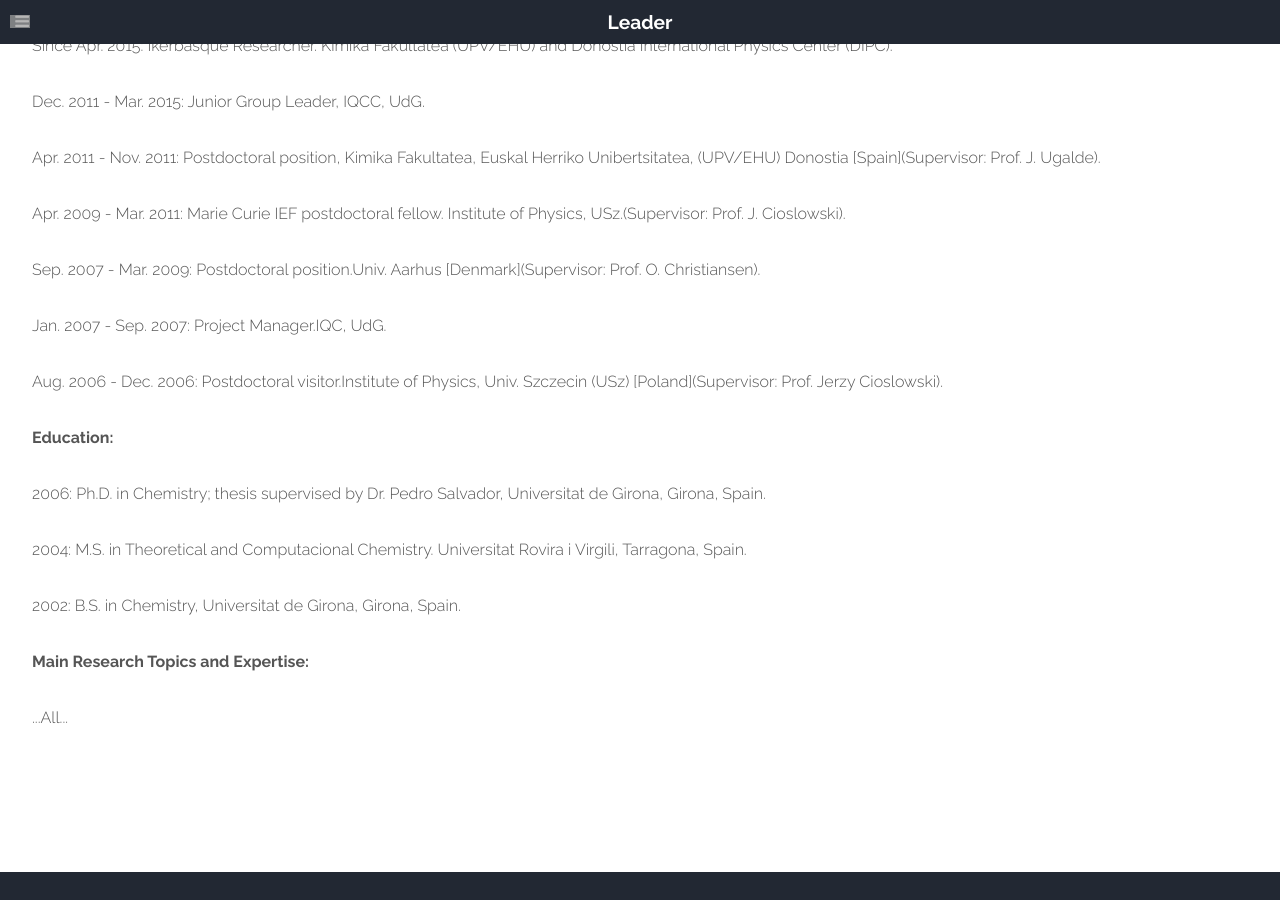
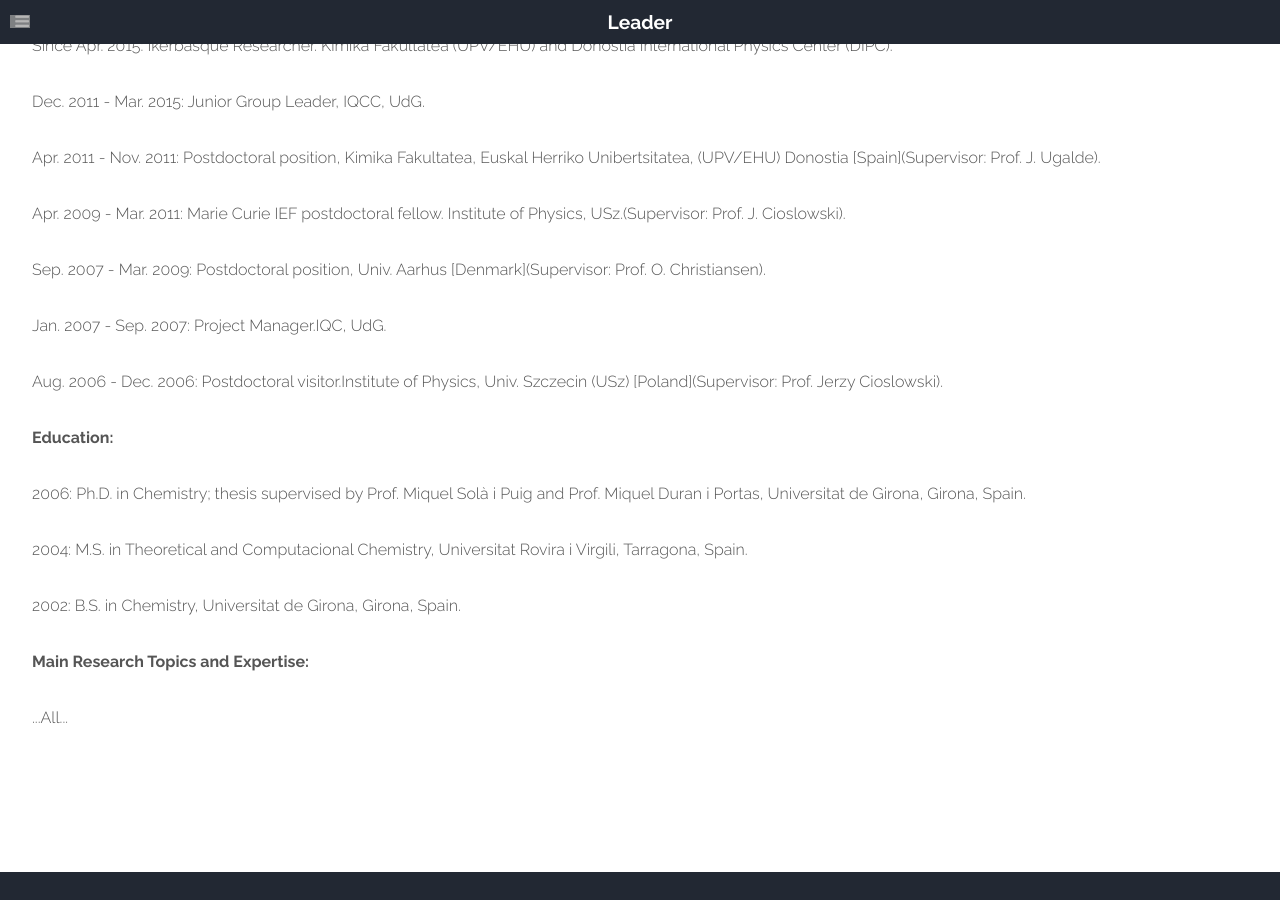
Before and after one commit to old-jekyll-templates/Horizons-Jekyll-Theme, a Jekyll site: the page built from members/eduard-matito.html, in a window 1280 px wide and 900 px high, scrolled down 614 px. Built offline with Jekyll 4.4.1, drawn with Linux system fonts in a browser that asks for light colours; grey boxes are pictures that could not be loaded.

Commit message:
Update eduard-matito.html

```diff
--- a/members/eduard-matito.html
+++ b/members/eduard-matito.html
@@ -27,13 +27,13 @@ layout: main
       <p>Dec. 2011 - Mar. 2015: Junior Group Leader, IQCC, UdG.</p>
       <p>Apr. 2011 - Nov. 2011: Postdoctoral position, Kimika Fakultatea, Euskal Herriko Unibertsitatea, (UPV/EHU) Donostia [Spain](Supervisor: Prof. J. Ugalde).</p>
       <p>Apr. 2009 - Mar. 2011: Marie Curie IEF postdoctoral fellow. Institute of Physics, USz.(Supervisor: Prof. J. Cioslowski).</p>
-      <p>Sep. 2007 - Mar. 2009: Postdoctoral position.Univ. Aarhus [Denmark](Supervisor: Prof. O. Christiansen).</p>
+      <p>Sep. 2007 - Mar. 2009: Postdoctoral position, Univ. Aarhus [Denmark](Supervisor: Prof. O. Christiansen).</p>
       <p>Jan. 2007 - Sep. 2007: Project Manager.IQC, UdG.</p>
       <p>Aug. 2006 - Dec. 2006: Postdoctoral visitor.Institute of Physics, Univ. Szczecin (USz) [Poland](Supervisor: Prof. Jerzy Cioslowski).</p>
 
 	    <p><b>Education:</b></p>
-      <p>2006: Ph.D. in Chemistry; thesis supervised by Dr. Pedro Salvador, Universitat de Girona, Girona, Spain.</p>
-      <p>2004: M.S. in Theoretical and Computacional Chemistry. Universitat Rovira i Virgili, Tarragona, Spain.</p>
+      <p>2006: Ph.D. in Chemistry; thesis supervised by Prof. Miquel Solà i Puig and Prof. Miquel Duran i Portas, Universitat de Girona, Girona, Spain.</p>
+      <p>2004: M.S. in Theoretical and Computacional Chemistry, Universitat Rovira i Virgili, Tarragona, Spain.</p>
       <p>2002: B.S. in Chemistry, Universitat de Girona, Girona, Spain.</p>
 
        <p><b>Main Research Topics and Expertise:</b></p>
```
